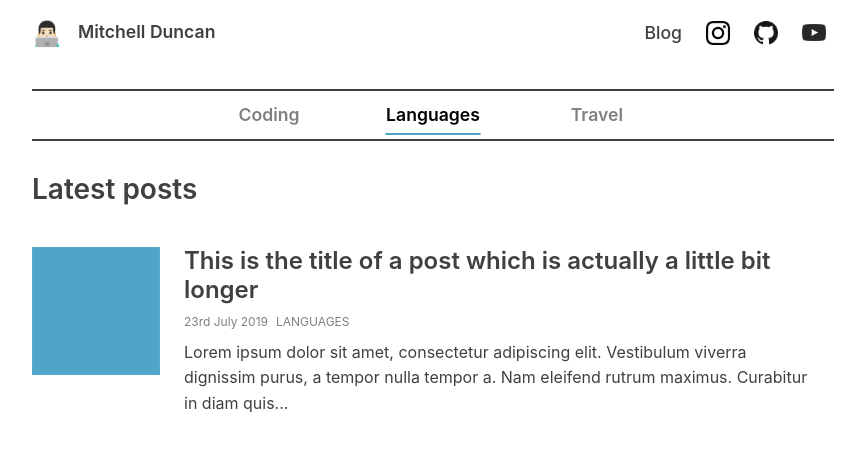
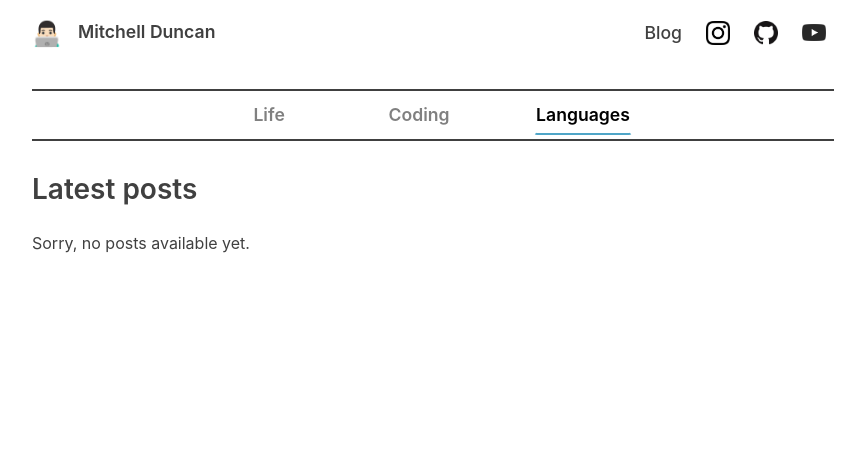
Before and after one commit to twosixmitch/twosixmitch.github.io, a Jekyll site: the page built from _category/languages.md, in a window 1280 px wide. Shown: the top 451 px of the page, without its empty margins (207-1072 px from the left). Built offline with Jekyll 4.4.1, drawn with Linux system fonts in a browser that asks for light colours.

Commit message:
First post.

```diff
--- a/_includes/blog-header.html
+++ b/_includes/blog-header.html
@@ -1,13 +1,13 @@
 <nav class="blog-header">
   <ul>
+    <li>
+        <a href="/life" {% if page.category == "life" %} class="active"{% endif %}>Life</a>
+    </li>
     <li>
       <a href="/coding" {% if page.category == "coding" %} class="active"{% endif %}>Coding</a>
     </li>
     <li>
       <a href="/languages" {% if page.category == "languages" %} class="active"{% endif %}>Languages</a>
     </li>
-    <li>
-      <a href="/travel" {% if page.category == "travel" %} class="active"{% endif %}>Travel</a>
-    </li>
   </ul>
 </nav>
--- a/_includes/postcard.html
+++ b/_includes/postcard.html
@@ -1,7 +1,7 @@
 <div class="post-card">
 	<div class="graphic">
 		<a href="{{ post.url | prepend: site.baseurl }}">
-		<img src="{{ post.cover-img }}"/>
+		<img src="{{ post.postcard-img }}"/>
 		</a>
 	</div>
 	<div class="details">
--- a/_layouts/category.html
+++ b/_layouts/category.html
@@ -4,11 +4,20 @@
 <div class="container">
   {% include blog-header.html %}
   <section class="section latest-posts">
+    {% if site.categories[page.category].size > 0 %}
+
     <h2>Latest posts</h2>
     <div class="posts-container">
       {% for post in site.categories[page.category] %}
         {% include postcard.html %}
       {% endfor %}
     </div>
+
+    {% else %}
+
+    <h2>Latest posts</h2>
+    <p>Sorry, no posts available yet.</p>
+
+    {% endif %}
   </section>
 </div>
--- a/_layouts/post.html
+++ b/_layouts/post.html
@@ -3,7 +3,7 @@
 ---
 <article class="container">
     <header>
-        <img src="{{ page.cover-img }}">
+        <img src="{{ page.postcard-img }}">
         <div class="details">
             <h1>{{ page.title }}</h1>
             <div class="meta">
--- a/_posts/languages/2019-07-23-test.md
+++ /dev/null
@@ -1,18 +0,0 @@
----
-layout:     post
-title:      "This is the title of a post which is actually a little bit longer"
-date:       2019-07-23 00:00:00
-categories: languages
-tags:       update
-cover-img:  "/assets/posts/PostTempCover150.png"
-permalink:  /blog/:name
----
-Lorem ipsum dolor sit amet, consectetur adipiscing elit. Vestibulum viverra dignissim purus, a tempor nulla tempor a. Nam eleifend rutrum maximus. Curabitur in diam quis odio vulputate suscipit. Sed in gravida dolor, porttitor dignissim nulla. Etiam vitae molestie libero. Phasellus et dolor dapibus, venenatis turpis nec, pulvinar ante. Nulla porttitor at sapien quis porttitor. Suspendisse nec dictum elit. Cras placerat porttitor facilisis. Donec tincidunt dictum metus, quis euismod eros posuere a. Nulla vel mi sit amet augue sagittis condimentum id quis lectus. Vestibulum vestibulum lorem mi, in pellentesque nisi ultricies in. Pellentesque cursus dolor mauris, eleifend condimentum diam finibus vitae. Quisque justo nibh, iaculis sed sodales eget, convallis eu risus.
-
-Donec et ullamcorper nibh. Praesent lobortis justo ac elit laoreet dictum. Donec in nisi tortor. Cras lobortis finibus massa, sit amet cursus eros feugiat quis. Sed sagittis leo ac dui fermentum facilisis. Suspendisse a nisi sollicitudin, luctus justo cursus, lobortis tellus. Morbi sollicitudin eros neque, at scelerisque nibh semper in. Aenean scelerisque vulputate libero, sit amet ornare magna varius non. In turpis nulla, tincidunt sit amet leo sed, mollis ullamcorper augue. Nunc mattis in elit id sollicitudin. Integer accumsan, odio vitae scelerisque consequat, leo elit ullamcorper elit, ac lacinia neque neque eu lectus. Morbi laoreet quis sapien eu tincidunt. Phasellus hendrerit tempus mauris. Phasellus dapibus nisi nec diam luctus, eu ornare nisi tincidunt. Morbi vitae diam nulla.
-
-Sed luctus mi in augue iaculis, vitae convallis augue facilisis. Proin orci lectus, mattis ac enim a, rhoncus placerat ligula. Fusce arcu eros, malesuada sit amet enim et, consectetur porta neque. Aliquam sed leo dictum, lacinia nibh non, aliquet nisl. Nulla facilisi. Vivamus ultricies tortor efficitur bibendum varius. Cras scelerisque, est ac viverra molestie, nulla odio ornare ligula, nec malesuada dui massa quis augue.
-
-Nulla egestas sapien turpis, vitae ultrices diam tempor bibendum. In et pretium sem. Fusce eleifend neque vel nulla commodo, sed facilisis ligula finibus. Ut ante libero, tincidunt non faucibus vel, pharetra vel sapien. Donec nec nisi quis ipsum fermentum ullamcorper sed vel dui. Morbi pellentesque neque ut nibh dictum, nec commodo ipsum luctus. Sed ut cursus dui, in mollis tortor. Sed et cursus sem.
-
-Nulla iaculis elit ac consectetur sollicitudin. Vivamus tincidunt ipsum bibendum erat aliquam, in finibus lectus ultricies. Nunc ullamcorper convallis odio vehicula efficitur. Sed dictum, ipsum quis commodo laoreet, massa purus tincidunt enim, eu euismod velit leo ac purus. Quisque convallis nunc id risus ornare viverra. Duis a feugiat risus, vel semper urna. Ut at accumsan quam. In luctus lectus vel lorem posuere vehicula. Morbi sagittis pharetra nisl in tristique. Maecenas bibendum scelerisque velit eget iaculis. Vestibulum consectetur volutpat nisi, sit amet porttitor sem ultrices vitae. Mauris congue nulla nunc, et dictum tellus dignissim id. Maecenas et massa condimentum, pharetra quam in, dignissim metus. Mauris venenatis laoreet nunc vel pulvinar. Vivamus tempor elementum volutpat.
--- a/_sass/components/_posts.scss
+++ b/_sass/components/_posts.scss
@@ -1,6 +1,10 @@
 /**
  * Posts
  */
+
+.whisper {
+  font-size: 75%;
+}
 
 article {
     header {
```
Also changed, not shown: _category/life.md (added, +6 -0 lines), _category/travel.md (deleted, +0 -6 lines), _posts/coding/2019-07-22-old.md (deleted, +0 -18 lines), _posts/life/2019-08-07-self-introduction.md (added, +66 -0 lines), _posts/travel/2019-07-24-new.md (deleted, +0 -18 lines), _sass/base/_variables.scss (+6 -6 lines), assets/posts/PostCard-Life-SelfIntroduction300-3.png (added).
